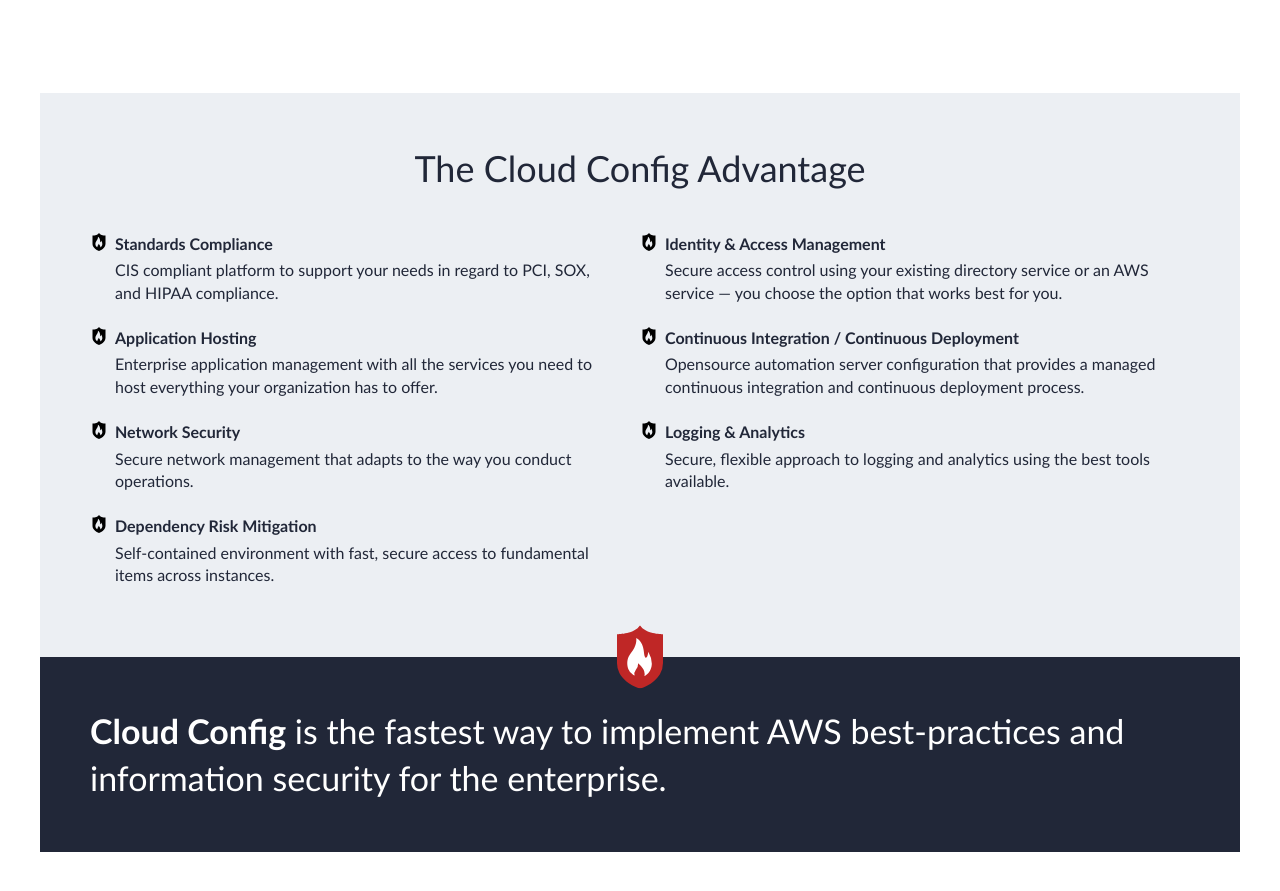
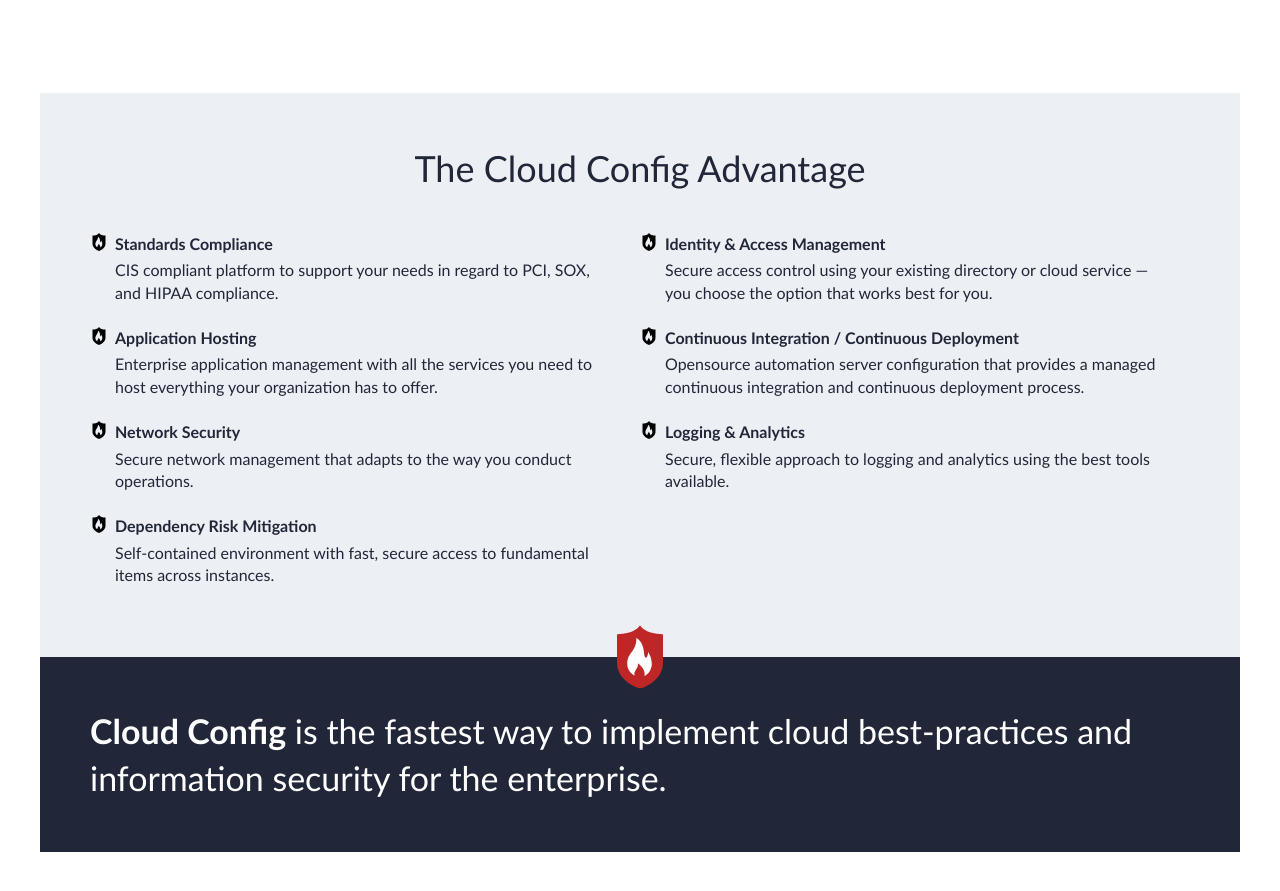
Before and after one commit to ironbench/ironbench.github.io, a Jekyll site: the page built from index.html, in a window 1280 px wide and 900 px high, scrolled down 1010 px. Shown: the top 891 px of the window. Built offline with Jekyll 4.4.1, drawn with Linux system fonts in a browser that asks for light colours.

Commit message:
Update cloud-config.html

```diff
--- a/_includes/content/products/cloud-config.html
+++ b/_includes/content/products/cloud-config.html
@@ -54,7 +54,7 @@
             <use xlink:href="#icon-shield"></use>
           </svg>
           <h4>Identity & Access Management</h4>
-          Secure access control using your existing directory service or an AWS service — you choose the option that works best for you.
+          Secure access control using your existing directory or cloud service — you choose the option that works best for you.
         </li>
         <li class="icon-list__item">
           <svg class="ui-icon icon-list__icon" xmlns="http://www.w3.org/2000/svg" viewBox="0 0 36 36">
@@ -99,7 +99,7 @@
       <svg class="callout__icon" xmlns="http://www.w3.org/2000/svg" viewBox="0 0 46 63.633">
         <use xlink:href="#icon-white-shield"></use>
       </svg>
-      <p><strong>Cloud Config</strong> is the fastest way to implement AWS best-practices and information security for the enterprise.</p>
+      <p><strong>Cloud Config</strong> is the fastest way to implement cloud best-practices and information security for the enterprise.</p>
     </div>
   </div>
 </div>
```
